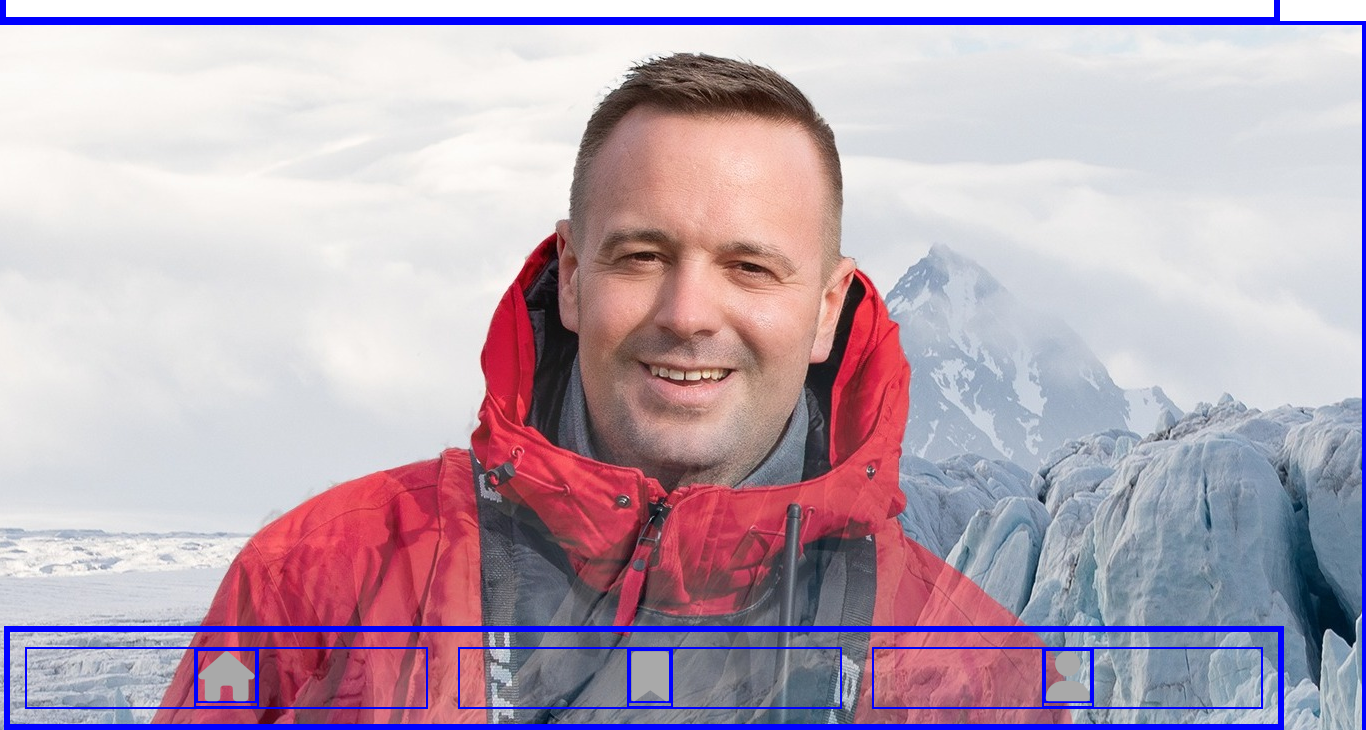
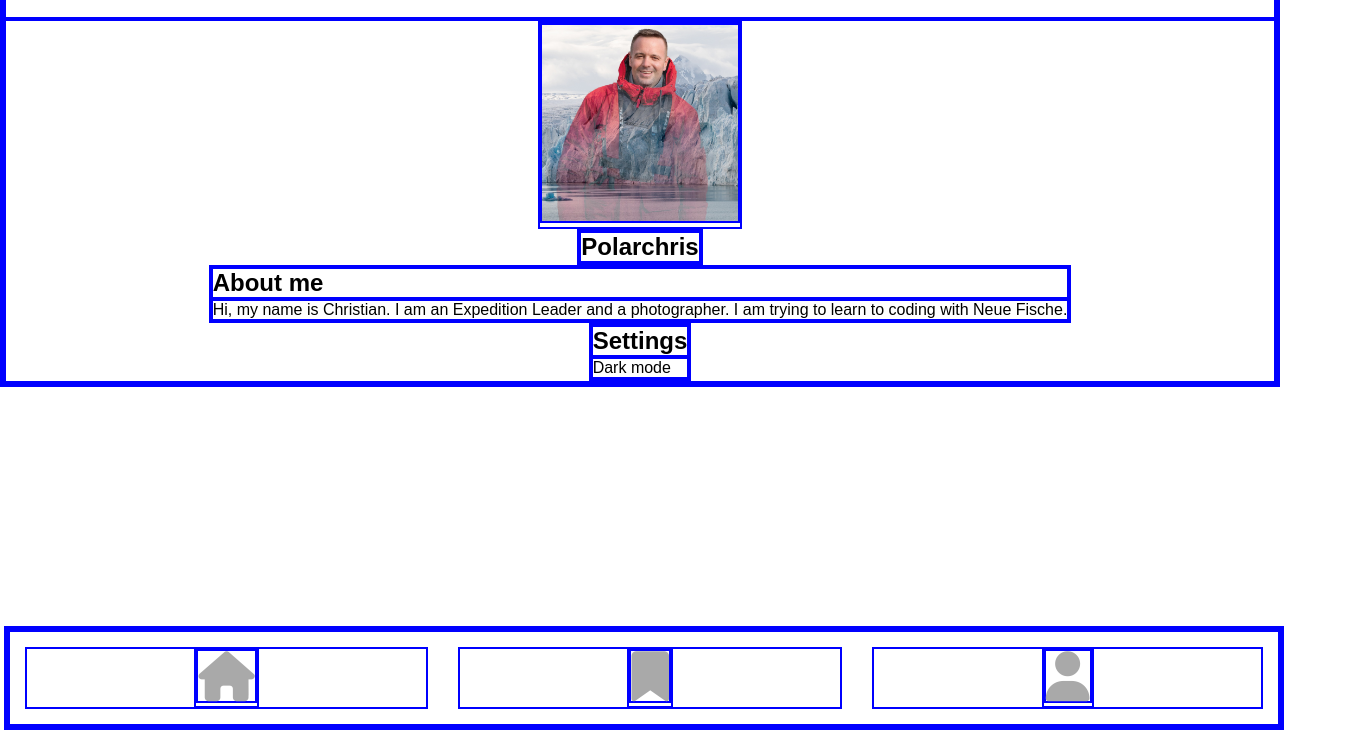
Before and after one commit to Polarchris-Berlin/quiz-app, a plain HTML site: page profile.html in a window 1280 px wide. Shown: the part 70-800 px from the top of the page, 1366 px wide, since content can reach past the window. Drawn offline with Linux system fonts and the light colour scheme.

Commit message:
upload changes

```diff
--- a/profile.html
+++ b/profile.html
@@ -20,6 +20,7 @@
           src="assets/Polarchris.jpg"
           alt="Polarchris"
           class="portrait-bild"
+          width="200px"
         />
       </section>
       <section>
@@ -28,10 +29,8 @@
       <section>
         <h2>About me</h2>
         <p>
-          Lorem ipsum dolor sit amet consectetur adipisicing elit. Minima
-          maiores consequuntur, hic obcaecati molestias vero eveniet quibusdam
-          eum aut quo, consequatur suscipit dolorum assumenda, dolorem
-          blanditiis perspiciatis alias cum deleniti.
+          Hi, my name is Christian. I am an Expedition Leader and a
+          photographer. I am trying to learn to coding with Neue Fische.
         </p>
       </section>
       <section>
```
